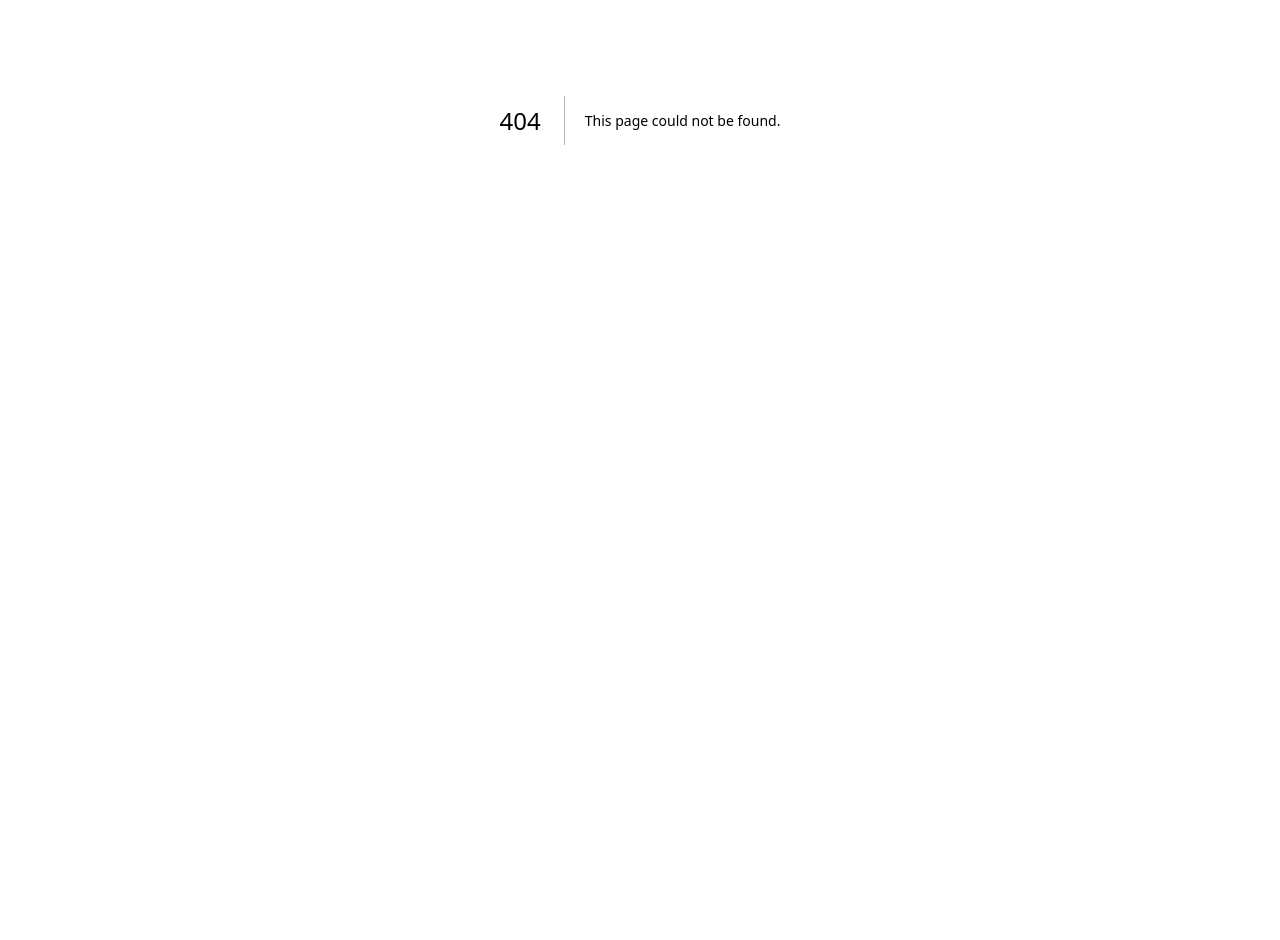
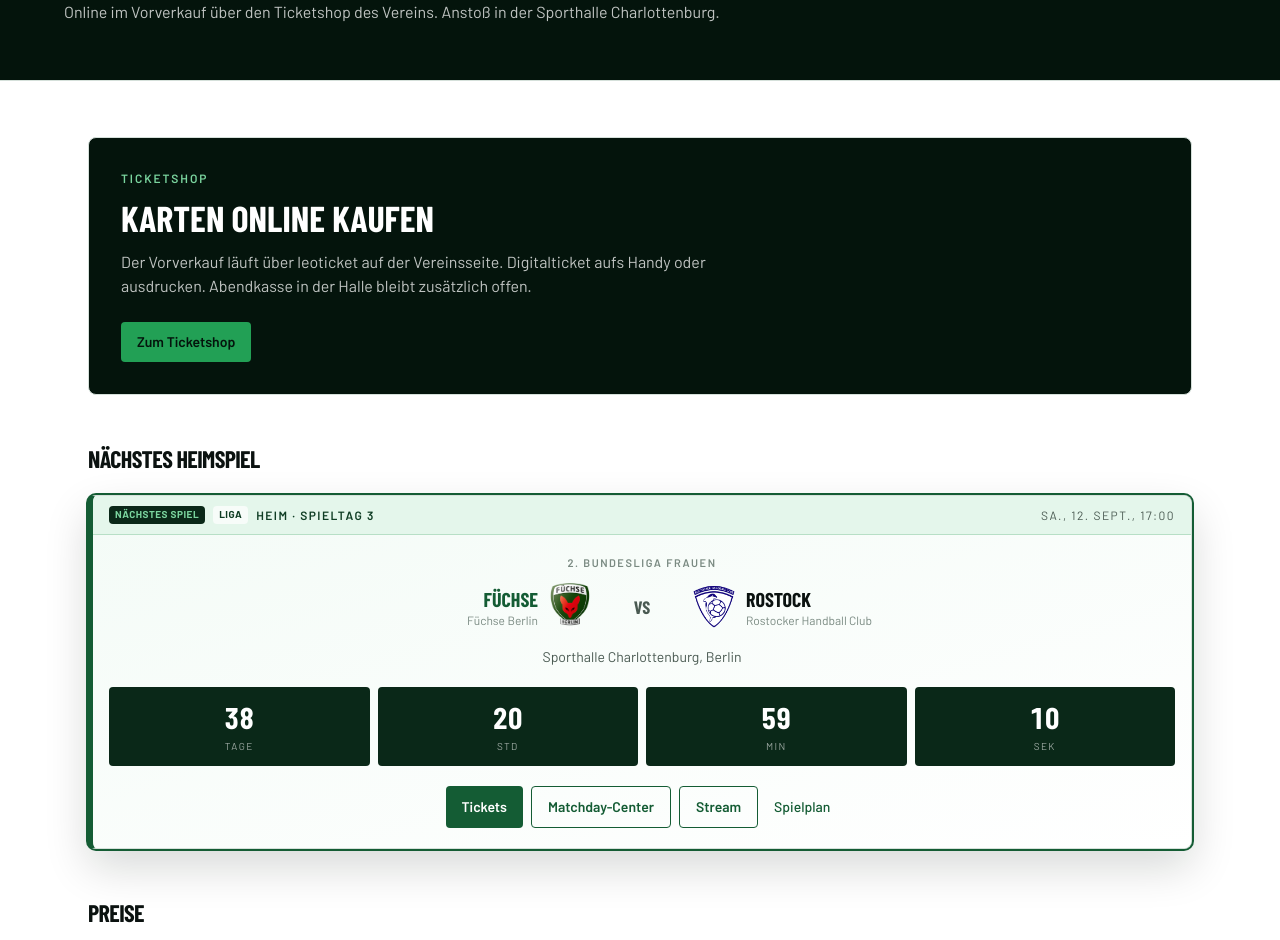
Before and after one commit to ihrgutachten/fuechse_berlin_frauen, a Next.js app: page /tickets in a window 1280 px wide. Before the commit this address had no page. Shown: the part 280-1220 px from the top of the page. Before the commit the page ends 800 px from the top, so only its background shows below. Built offline with nearby package versions, Linux system fonts and the light colour scheme; a web font is replaced by a local one.

Commit message:
Link home-match tickets to the official leoticket shop.
Co-authored-by: Cursor <cursoragent@cursor.com>

```diff
--- a/src/app/(public)/matchday/page.tsx
+++ b/src/app/(public)/matchday/page.tsx
@@ -67,8 +67,13 @@ export default function MatchdayPage() {
                 <Countdown startsAt={match.startsAt} />
               </div>
               <div className="mt-6 flex flex-wrap gap-3">
+                {match.ticketUrl ? (
+                  <Button href={match.ticketUrl} variant="on-dark">
+                    Tickets kaufen
+                  </Button>
+                ) : null}
                 {match.streamUrl ? (
-                  <Button href={match.streamUrl} variant="on-dark">
+                  <Button href={match.streamUrl} variant="outline" className="border-white/30 text-white hover:bg-white/10 hover:text-white">
                     Stream öffnen
                   </Button>
                 ) : null}
--- a/src/app/(public)/page.tsx
+++ b/src/app/(public)/page.tsx
@@ -47,6 +47,11 @@ export default function HomePage() {
             Handball aus dem Revier. Tempo, Härte, Berliner Attitude — jetzt unter einem Namen mit den Herren.
           </p>
           <div className="animate-fade-up-delay-2 mt-8 flex flex-wrap gap-3">
+            {nextMatch?.ticketUrl ? (
+              <Button href={nextMatch.ticketUrl} variant="on-dark">
+                Tickets
+              </Button>
+            ) : null}
             <Button href="/matchday" variant="on-dark">
               Zum Matchday-Center
             </Button>
--- /dev/null
+++ b/src/app/(public)/tickets/page.tsx
@@ -0,0 +1,114 @@
+import { MatchCard } from "@/components/match/match-card";
+import { Button } from "@/components/ui/button";
+import { PageHero } from "@/components/ui/page-hero";
+import { getNextHomeMatch } from "@/lib/data";
+import { TICKET_SHOP_URL, ticketPriceGroups } from "@/lib/tickets";
+
+export const metadata = {
+  title: "Tickets",
+  description:
+    "Heimspiel-Tickets der Füchse Berlin Frauen online kaufen. Vorverkauf über den Ticketshop in der Sporthalle Charlottenburg.",
+};
+
+export const revalidate = 60;
+
+export default function TicketsPage() {
+  const nextHome = getNextHomeMatch();
+
+  return (
+    <>
+      <PageHero
+        eyebrow="Heimspiele"
+        title="Tickets"
+        description="Online im Vorverkauf über den Ticketshop des Vereins. Anstoß in der Sporthalle Charlottenburg."
+      />
+
+      <div className="mx-auto max-w-[var(--fb-container)] space-y-12 px-[var(--fb-gutter)] py-10 md:py-14">
+        <section className="rounded-[var(--fb-radius-lg)] border border-[var(--fb-border)] bg-[var(--fb-green-950)] px-6 py-8 text-white md:px-8">
+          <p className="text-xs font-semibold uppercase tracking-[0.16em] text-[var(--fb-green-300)]">
+            Ticketshop
+          </p>
+          <h2 className="mt-3 font-[family-name:var(--fb-font-display)] text-3xl font-extrabold uppercase md:text-4xl">
+            Karten online kaufen
+          </h2>
+          <p className="mt-3 max-w-2xl text-white/75">
+            Der Vorverkauf läuft über leoticket auf der Vereinsseite. Digitalticket aufs Handy oder
+            ausdrucken. Abendkasse in der Halle bleibt zusätzlich offen.
+          </p>
+          <div className="mt-6">
+            <Button href={TICKET_SHOP_URL} variant="on-dark">
+              Zum Ticketshop
+            </Button>
+          </div>
+        </section>
+
+        {nextHome ? (
+          <section>
+            <h2 className="font-[family-name:var(--fb-font-display)] text-2xl font-extrabold uppercase tracking-tight text-[var(--fb-ink)]">
+              Nächstes Heimspiel
+            </h2>
+            <div className="mt-5">
+              <MatchCard match={nextHome} showCountdown emphasis="next" />
+            </div>
+          </section>
+        ) : null}
+
+        <section>
+          <h2 className="font-[family-name:var(--fb-font-display)] text-2xl font-extrabold uppercase tracking-tight text-[var(--fb-ink)]">
+            Preise
+          </h2>
+          <p className="mt-2 max-w-2xl text-sm text-[var(--fb-text-muted)]">
+            Orientierung aus dem Vereinsshop. Verbindlich ist der Preis im Ticketshop bei der Buchung.
+          </p>
+          <div className="mt-6 grid gap-5 md:grid-cols-2">
+            {ticketPriceGroups.map((group) => (
+              <article
+                key={group.title}
+                className="rounded-[var(--fb-radius-lg)] border border-[var(--fb-border)] bg-white p-5"
+              >
+                <h3 className="font-[family-name:var(--fb-font-display)] text-xl font-bold uppercase tracking-tight">
+                  {group.title}
+                </h3>
+                <p className="mt-1 text-sm text-[var(--fb-text-muted)]">{group.subtitle}</p>
+                <ul className="mt-4 space-y-3">
+                  {group.rows.map((row) => (
+                    <li key={row.label} className="flex items-start justify-between gap-4">
+                      <div>
+                        <p className="font-semibold text-[var(--fb-ink)]">{row.label}</p>
+                        {row.note ? (
+                          <p className="mt-0.5 text-xs text-[var(--fb-text-faint)]">{row.note}</p>
+                        ) : null}
+                      </div>
+                      <p className="shrink-0 font-[family-name:var(--fb-font-display)] text-lg font-extrabold tabular-nums">
+                        {row.price}
+                      </p>
+                    </li>
+                  ))}
+                </ul>
+              </article>
+            ))}
+          </div>
+        </section>
+
+        <section className="rounded-[var(--fb-radius-lg)] border border-[var(--fb-border)] bg-[var(--fb-soft)] px-6 py-6 md:px-8">
+          <p className="text-xs font-semibold uppercase tracking-[0.14em] text-[var(--fb-accent)]">
+            Spielhalle
+          </p>
+          <h2 className="mt-2 font-[family-name:var(--fb-font-display)] text-2xl font-extrabold uppercase tracking-tight">
+            Sporthalle Charlottenburg
+          </h2>
+          <p className="mt-2 text-[var(--fb-text-muted)]">
+            Sömmeringstraße 29, 10589 Berlin
+            <br />
+            U7 Mierendorffplatz · Bus M27, 109
+          </p>
+          <div className="mt-5">
+            <Button href="/kontakt" variant="outline">
+              Anfahrt
+            </Button>
+          </div>
+        </section>
+      </div>
+    </>
+  );
+}
--- a/src/components/layout/header.tsx
+++ b/src/components/layout/header.tsx
@@ -48,6 +48,12 @@ export function Header() {
 
             <div className="ml-auto flex shrink-0 items-center gap-2 self-center">
               <Link
+                href="/tickets"
+                className="hidden rounded-[var(--fb-radius)] border border-white/30 px-3 py-1.5 font-[family-name:var(--fb-font-nav)] text-sm font-semibold uppercase text-white transition hover:bg-white/10 sm:inline-flex"
+              >
+                Tickets
+              </Link>
+              <Link
                 href="/matchday"
                 className="hidden rounded-[var(--fb-radius)] bg-[var(--fb-green-500)] px-3 py-1.5 font-[family-name:var(--fb-font-nav)] text-sm font-semibold uppercase text-[var(--fb-green-950)] transition hover:bg-[var(--fb-green-300)] sm:inline-flex"
               >
--- a/src/components/layout/nav-links.ts
+++ b/src/components/layout/nav-links.ts
@@ -3,6 +3,7 @@ export const navLinks = [
   { href: "/tabelle", label: "Tabelle" },
   { href: "/team", label: "Team" },
   { href: "/matchday", label: "Matchday" },
+  { href: "/tickets", label: "Tickets" },
   { href: "/news", label: "News" },
   { href: "/shop", label: "Shop" },
   { href: "/tools", label: "Tools" },
--- a/src/components/match/match-card.tsx
+++ b/src/components/match/match-card.tsx
@@ -76,9 +76,10 @@ export function MatchCard({
   const past = emphasis === "past";
   const next = emphasis === "next";
   const result = showScore ? fuechseResult(match) : null;
+  const showTickets = Boolean(match.ticketUrl) && !past;
   const showMatchday = !isTournament && !past;
   const showStream = Boolean(match.streamUrl) && !past;
-  const showActions = showMatchday || showStream || showSpielplanLink;
+  const showActions = showTickets || showMatchday || showStream || showSpielplanLink;
 
   return (
     <article
@@ -182,8 +183,13 @@ export function MatchCard({
 
         {showActions ? (
           <div className="mt-5 flex flex-wrap justify-center gap-2">
+            {showTickets && match.ticketUrl ? (
+              <Button href={match.ticketUrl} variant="solid">
+                Tickets
+              </Button>
+            ) : null}
             {showMatchday ? (
-              <Button href="/matchday" variant="solid">
+              <Button href="/matchday" variant={showTickets ? "outline" : "solid"}>
                 Matchday-Center
               </Button>
             ) : null}
--- a/src/lib/data.ts
+++ b/src/lib/data.ts
@@ -6,6 +6,7 @@ import players from "@/data/players.json";
 import sponsors from "@/data/sponsors.json";
 import sponsorOrthoPed from "@/data/sponsor-profiles/sponsor-ortho-ped.json";
 import sponsorMalermeisterRewolinski from "@/data/sponsor-profiles/sponsor-malermeister-rewolinski.json";
+import { TICKET_SHOP_URL } from "@/lib/tickets";
 
 export type CompetitionKind = "liga" | "pokal" | "turnier";
 
@@ -271,7 +272,10 @@ function hydrateMatch(record: MatchRecord): Match {
     mapsUrl,
     isHome,
     streamUrl,
-    ticketUrl: record.ticketUrl ?? null,
+    ticketUrl:
+      record.ticketUrl === null
+        ? null
+        : (record.ticketUrl ?? (isHome ? TICKET_SHOP_URL : null)),
     homeScore: record.homeScore,
     awayScore: record.awayScore,
     status: record.status,
@@ -302,6 +306,10 @@ export function pickNextMatch(matches: Match[], now = Date.now()): Match | undef
 
 export function getNextMatch(): Match | undefined {
   return pickNextMatch(getMatches());
+}
+
+export function getNextHomeMatch(): Match | undefined {
+  return pickNextMatch(getMatches().filter((m) => m.isHome));
 }
 
 export function getMatchEmphasis(
--- /dev/null
+++ b/src/lib/tickets.ts
@@ -0,0 +1,54 @@
+/** Official club ticket shop (leoticket white-label). */
+export const TICKET_SHOP_URL = "https://fuechseberlinfrauen.de/tickets/";
+
+export type TicketPriceRow = {
+  label: string;
+  price: string;
+  note?: string;
+};
+
+export type TicketPriceGroup = {
+  title: string;
+  subtitle: string;
+  rows: TicketPriceRow[];
+};
+
+export const ticketPriceGroups: TicketPriceGroup[] = [
+  {
+    title: "Tageskarten Außenblock",
+    subtitle: "Blöcke 1, 4, 5 und 8. Freie Platzwahl.",
+    rows: [
+      { label: "Vollzahler", price: "15,00 €" },
+      { label: "Ermäßigt", price: "12,00 €", note: "Rentner, Studierende, Schwerbeschädigte, Bundeswehr, 12-17 Jahre" },
+      { label: "Kinder 7-11 Jahre", price: "7,00 €" },
+      { label: "Kinder 0-6 Jahre", price: "frei", note: "In Begleitung eines Erwachsenen" },
+    ],
+  },
+  {
+    title: "Tageskarten Innenblock",
+    subtitle: "Blöcke 2, 3 und 7. Freie Platzwahl.",
+    rows: [
+      { label: "Vollzahler", price: "16,00 €" },
+      { label: "Ermäßigt", price: "13,00 €", note: "Rentner, Studierende, Schwerbeschädigte, Bundeswehr, 12-17 Jahre" },
+      { label: "Kinder 7-11 Jahre", price: "8,00 €" },
+      { label: "Kinder 0-6 Jahre", price: "frei", note: "In Begleitung eines Erwachsenen" },
+    ],
+  },
+  {
+    title: "Dauerkarten",
+    subtitle: "Saisonkarte für die Heimspiele.",
+    rows: [
+      { label: "Erwachsene", price: "180,00 €" },
+      { label: "Ermäßigt", price: "130,00 €" },
+      { label: "Kinder", price: "95,00 €" },
+    ],
+  },
+  {
+    title: "Dauerkarten Füchse Fan-Club",
+    subtitle: "Nur mit Fan-Club-Mitgliedschaft.",
+    rows: [
+      { label: "Erwachsene", price: "120,00 €" },
+      { label: "Ermäßigt", price: "90,00 €" },
+    ],
+  },
+];
```
